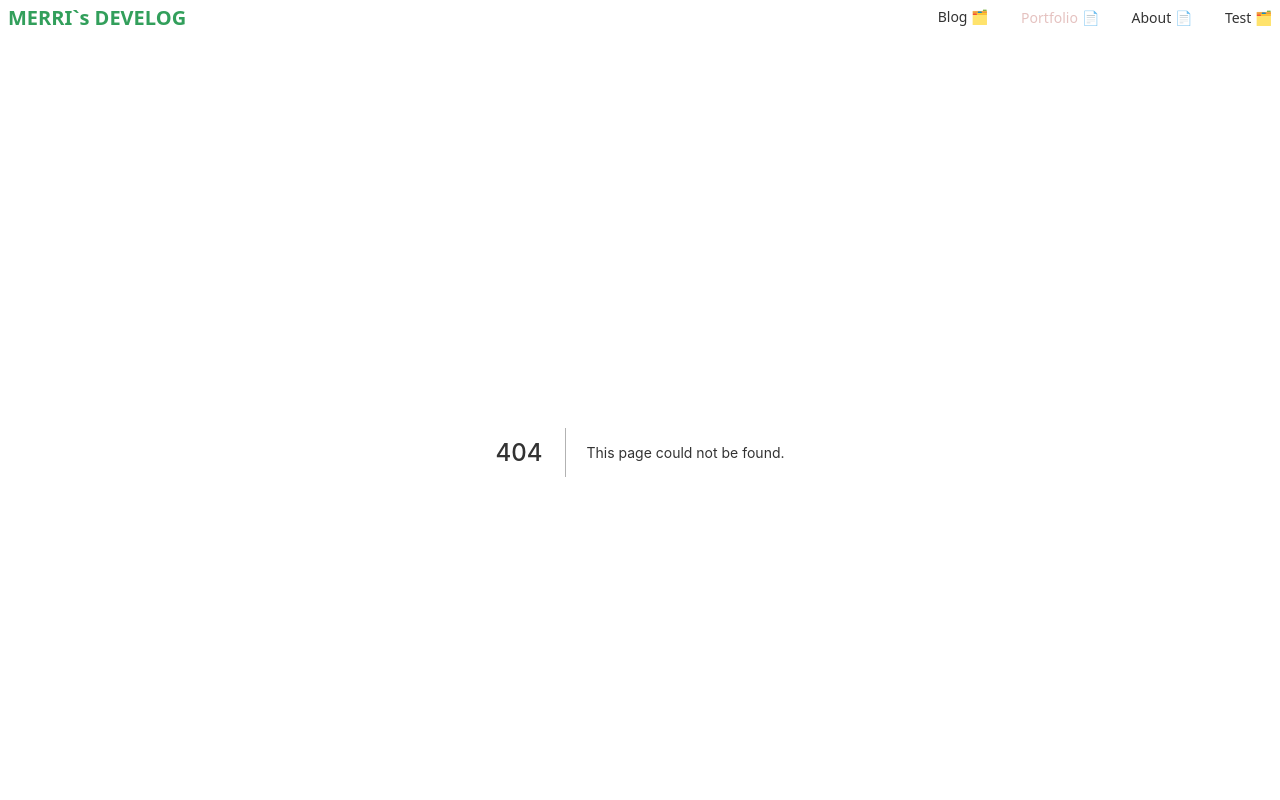
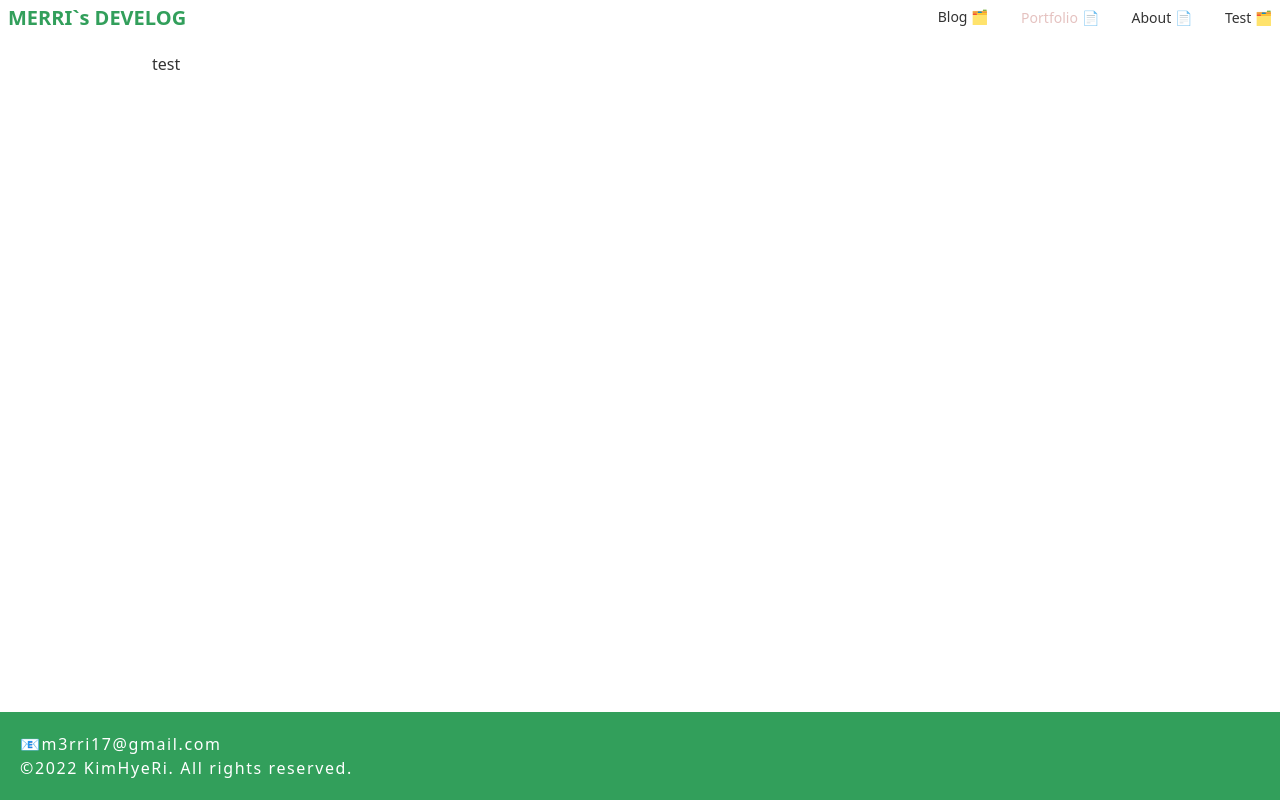
Before and after one commit to hrkim2/action-test, a Next.js app: page /portfolio in a window 1280 px wide. Before the commit this address had no page. Shown: the top 800 px of the page. Built offline with nearby package versions, Linux system fonts and the light colour scheme.

Commit message:
정적 page 생성 test

```diff
--- a/src/component/Molecules/Navbar.tsx
+++ b/src/component/Molecules/Navbar.tsx
@@ -14,11 +14,6 @@ const Navbar:FunctionComponent<NavbarProps> = ({menuList, activePath})=>{
     const [toggleUl, setToggleUl] = useState('hidden');
     const linkList = menuList.map((menu, idx)=>{
         const linkText = activePath.startsWith(menu.url) ? 'text-highlight' : '';
-        console.log(menu.name);
-        console.log(menu.url);
-        console.log(activePath);
-        console.log(activePath.startsWith(menu.url));
-        console.log(linkText);
 
         return <li key={`${idx}_0`}>
             {
--- /dev/null
+++ b/src/pages/portfolio/index.tsx
@@ -0,0 +1,7 @@
+import type { NextPage } from 'next';
+
+const Portfolio: NextPage = () => {
+  return <>test</>;
+}
+
+export default Portfolio;
```
